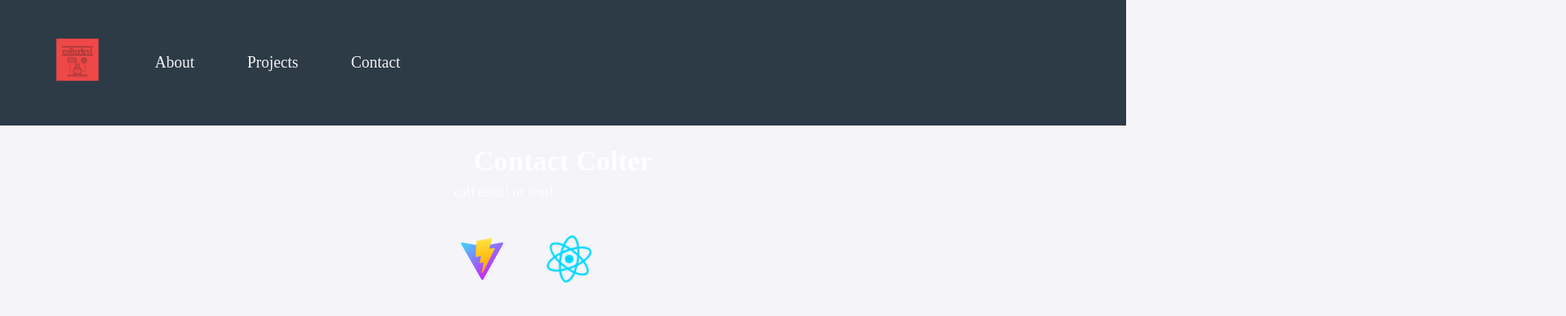
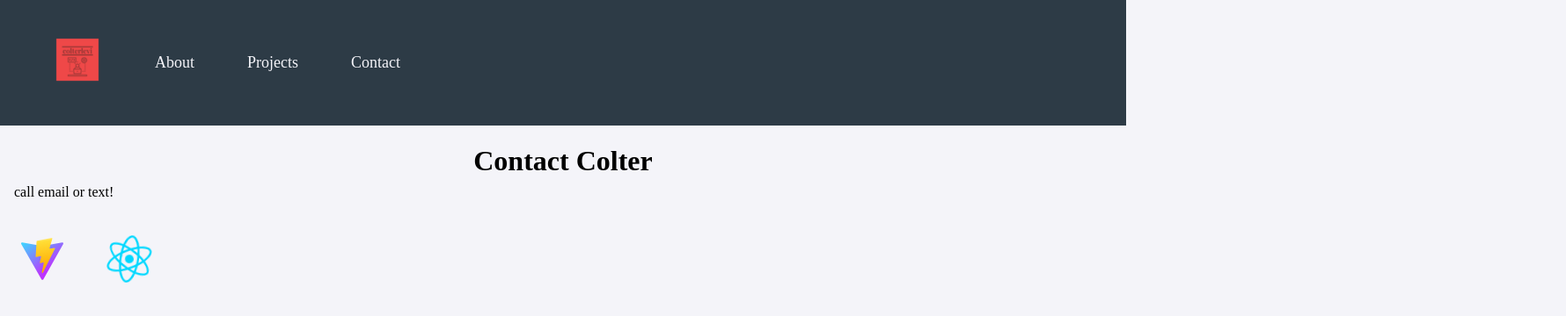
Before and after one commit to colterlevi/colterlevi_com, a React (Vite) app: page /contact in a window 1280 px wide. Shown: the top 360 px of the page at 88% size, 1780 px wide, since content can reach past the window. Built offline with nearby package versions, Linux system fonts and the light colour scheme; a web font is replaced by a local one.

Commit message:
animate presence

```diff
--- a/src/App.css
+++ b/src/App.css
@@ -83,7 +83,6 @@ h1 {
 .subcard {
   max-width: 1000px;
   text-align: left;
-  background-color: #586F7C;
   border: solid 0.25rem;
   border-color: black;
   border-radius: 0.25rem;
--- a/src/components/Contact.jsx
+++ b/src/components/Contact.jsx
@@ -7,8 +7,9 @@ const Contact = () => {
         <>
             <h1>Contact Colter</h1>
             <motion.div
-                animate={{ x: 500 }}
-                transition={{ delay: 0.5 }}
+                initial={{ opacity: 0, scale: 0.5 }}
+                animate={{ opacity: 1, scale: 1 }}
+                transition={{ duration: 1 }}
             >
                 <p>
                     call email or text!
--- a/src/index.css
+++ b/src/index.css
@@ -4,7 +4,7 @@
     font-weight: 400;
 
     color-scheme: light dark;
-    color: rgba(255, 255, 255, 0.87);
+    color: black;
     background-color: #F4F4F9;
 
     font-synthesis: none;
--- a/src/pages/Home.jsx
+++ b/src/pages/Home.jsx
@@ -1,6 +1,6 @@
 import { useState } from 'react';
 import { Outlet } from 'react-router-dom';
-import { motion } from 'framer-motion';
+import { motion, AnimatePresence } from 'framer-motion';
 import Navbar from '../components/Navbar';
 import reactLogo from '../assets/react.svg';
 import viteLogo from '/vite.svg';
@@ -12,13 +12,17 @@ const Home = () => {
     return (
         <>
         <Navbar />
-        <div className="main-card">
+        <div className='main-card'>
+
+        <AnimatePresence mode='wait'>
                 <Outlet />
+        </AnimatePresence>
         </div>
             <motion.div
-                animate={{ x: 500 }}
-                transition={{ delay: 0.5 }}
-            >
+                initial={{ opacity: 0, scale: 0.5 }}
+                animate={{ opacity: 1, scale: 1 }}
+                transition={{ duration: 1  }}
+                >
                 <a href="https://vitejs.dev" target="_blank">
                     <img src={viteLogo} className="logo" alt="Vite logo" />
                 </a>
```
Also changed, not shown: 1 other file (tests, documents, lock files or other folders).
